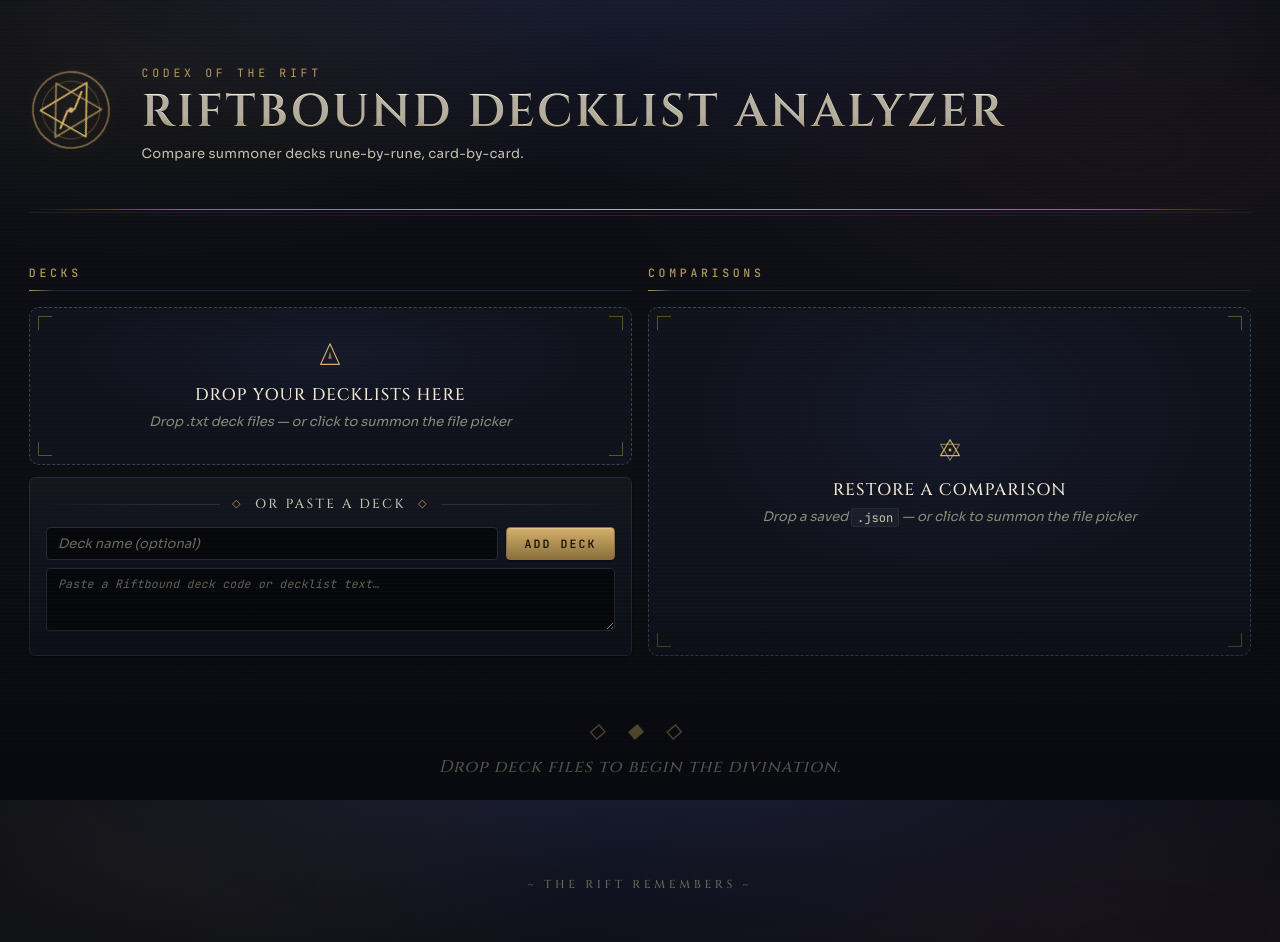
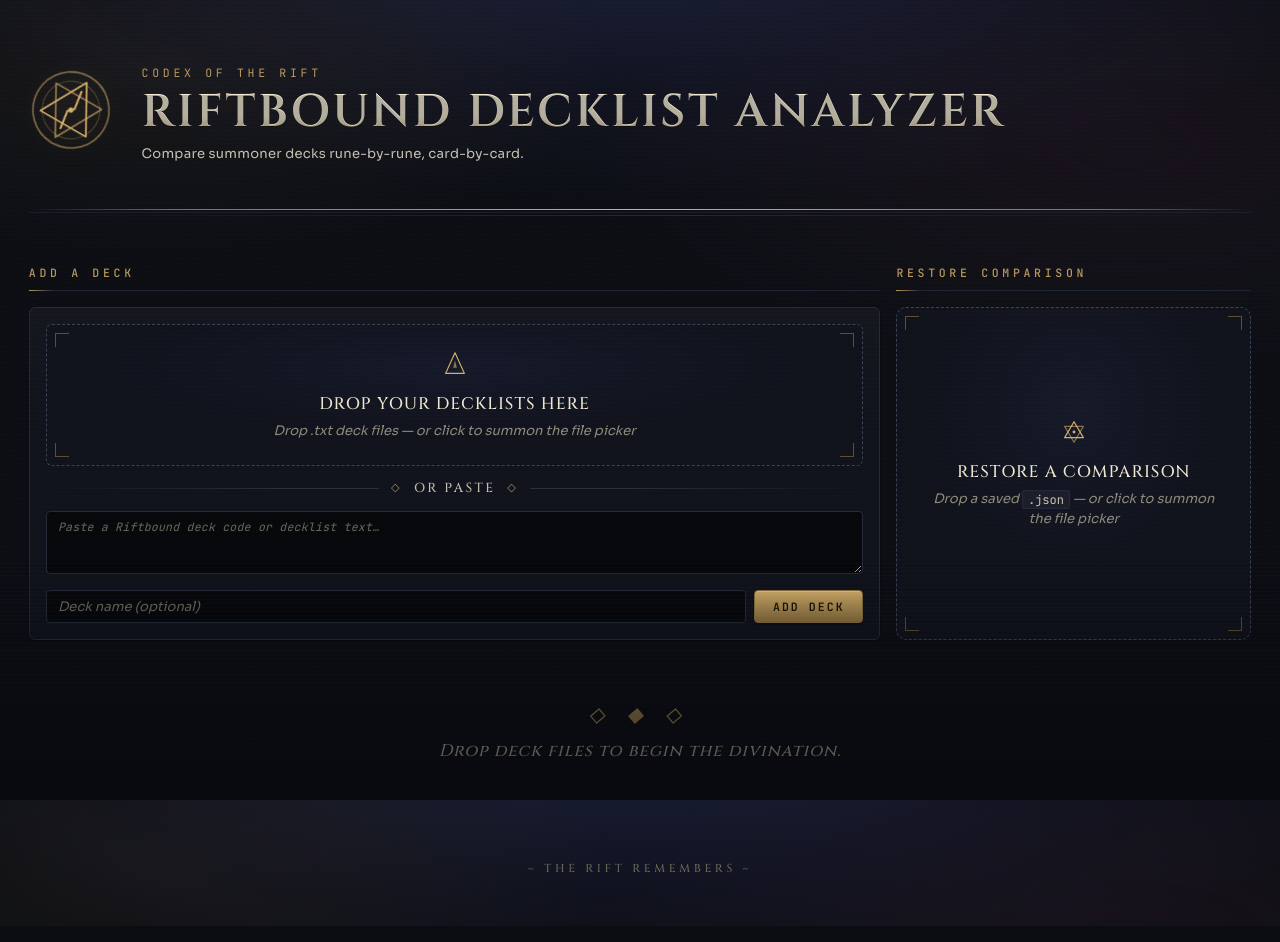
Before and after one commit to rijun/riftbound-tools, a SvelteKit app: page / in a window 1280 px wide. Built offline with nearby package versions, Linux system fonts and the light colour scheme.

Commit message:
feat(ui): switch upload area to two-column layout with AddDeckPanel

```diff
--- a/src/routes/+page.svelte
+++ b/src/routes/+page.svelte
@@ -1,6 +1,5 @@
 <script lang="ts">
-  import DeckUploader from '$lib/components/DeckUploader.svelte';
-  import DeckPastePanel from '$lib/components/DeckPastePanel.svelte';
+  import AddDeckPanel from '$lib/components/AddDeckPanel.svelte';
   import ComparisonUploader from '$lib/components/ComparisonUploader.svelte';
   import Toolbar from '$lib/components/Toolbar.svelte';
   import ComparisonTable from '$lib/components/ComparisonTable.svelte';
@@ -37,13 +36,12 @@
   </header>
 
   <div class="upload-grid">
-    <div class="decks-side">
-      <h2 class="side-label">Decks</h2>
-      <DeckUploader />
-      <DeckPastePanel />
+    <div class="upload-col">
+      <h2 class="side-label">Add a deck</h2>
+      <AddDeckPanel />
     </div>
-    <div class="comparisons-side">
-      <h2 class="side-label">Comparisons</h2>
+    <div class="upload-col">
+      <h2 class="side-label">Restore comparison</h2>
       <ComparisonUploader />
     </div>
   </div>
@@ -225,11 +223,11 @@
   /* ===== Upload grid ===== */
   .upload-grid {
     display: grid;
-    grid-template-columns: 1fr 1fr;
+    grid-template-columns: minmax(0, 2.4fr) minmax(0, 1fr);
     gap: 1rem;
     margin-bottom: 1rem;
   }
-  .decks-side, .comparisons-side {
+  .upload-col {
     display: flex;
     flex-direction: column;
     gap: 0.75rem;
@@ -259,7 +257,7 @@
   }
 
   /* ===== Responsive ===== */
-  @media (max-width: 720px) {
+  @media (max-width: 900px) {
     .upload-grid { grid-template-columns: 1fr; }
   }
   @media (max-width: 640px) {
```
